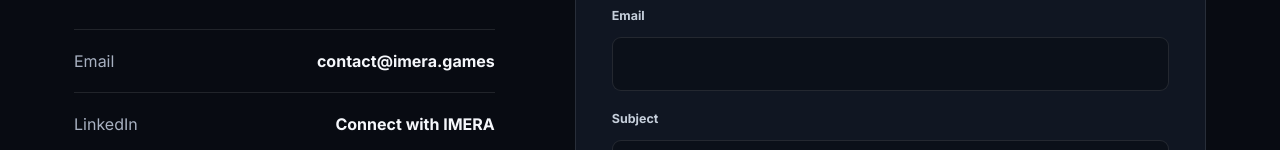
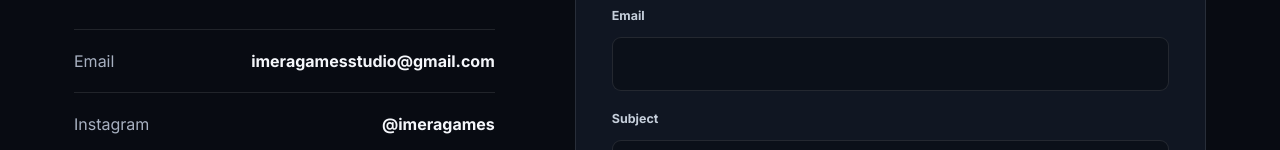
Before and after one commit to SehunH1/IMERA, a plain HTML site: page contact.html in a window 1280 px wide. Shown: the part 802-952 px from the top of the page. Drawn offline with Linux system fonts and the light colour scheme.

Commit message:
Updated the contact page

```diff
--- a/contact.html
+++ b/contact.html
@@ -31,7 +31,7 @@
 </header>
   <main id="main">
 <section class="page-hero compact"><div class="reveal"><p class="eyebrow">Contact</p><h1>Start a conversation.</h1><p>For professional inquiries, collaboration opportunities, or questions about IMERA, use the contact information below.</p></div></section>
-<section class="section contact-grid"><div class="contact-copy reveal"><h2>Professional inquiries</h2><p>IMERA is currently focused on independent development. Relevant partnership, publishing, and creative collaboration inquiries are welcome.</p><div class="contact-links"><a href="mailto:contact@imera.games"><span>Email</span><strong>contact@imera.games</strong></a><a href="#"><span>LinkedIn</span><strong>Connect with IMERA</strong></a><a href="#"><span>GitHub</span><strong>View development work</strong></a></div></div><form class="contact-form reveal" action="mailto:contact@imera.games" method="post" enctype="text/plain"><label for="name">Name</label><input id="name" name="name" type="text" required><label for="email">Email</label><input id="email" name="email" type="email" required><label for="subject">Subject</label><input id="subject" name="subject" type="text" required><label for="message">Message</label><textarea id="message" name="message" rows="6" required></textarea><button class="button primary" type="submit">Send inquiry</button><small>This opens your default email application. Replace with Formspree or Netlify Forms when you want server-side form handling.</small></form></section></main>
+<section class="section contact-grid"><div class="contact-copy reveal"><h2>Professional inquiries</h2><p>IMERA is currently focused on independent development. Relevant partnership, publishing, and creative collaboration inquiries are welcome.</p><div class="contact-links"><a href="mailto:imeragamesstudio@gmail.com"><span>Email</span><strong>imeragamesstudio@gmail.com</strong></a><a href="https://www.instagram.com/imeragames/"><span>Instagram</span><strong>@imeragames</strong></a><a href="https://github.com/imeragames"><span>GitHub</span><strong>View development work</strong></a></div></div><form class="contact-form reveal" action="mailto:imeragamesstudio@gmail.com" method="post" enctype="text/plain"><label for="name">Name</label><input id="name" name="name" type="text" required><label for="email">Email</label><input id="email" name="email" type="email" required><label for="subject">Subject</label><input id="subject" name="subject" type="text" required><label for="message">Message</label><textarea id="message" name="message" rows="6" required></textarea><button class="button primary" type="submit">Send inquiry</button><small>This opens your default email application. Replace with Formspree or Netlify Forms when you want server-side form handling.</small></form></section></main>
   <footer class="site-footer">
   <div>
     <a class="brand footer-brand" href="index.html"><img src="assets/logo.png" alt="" class="brand-logo">
```
